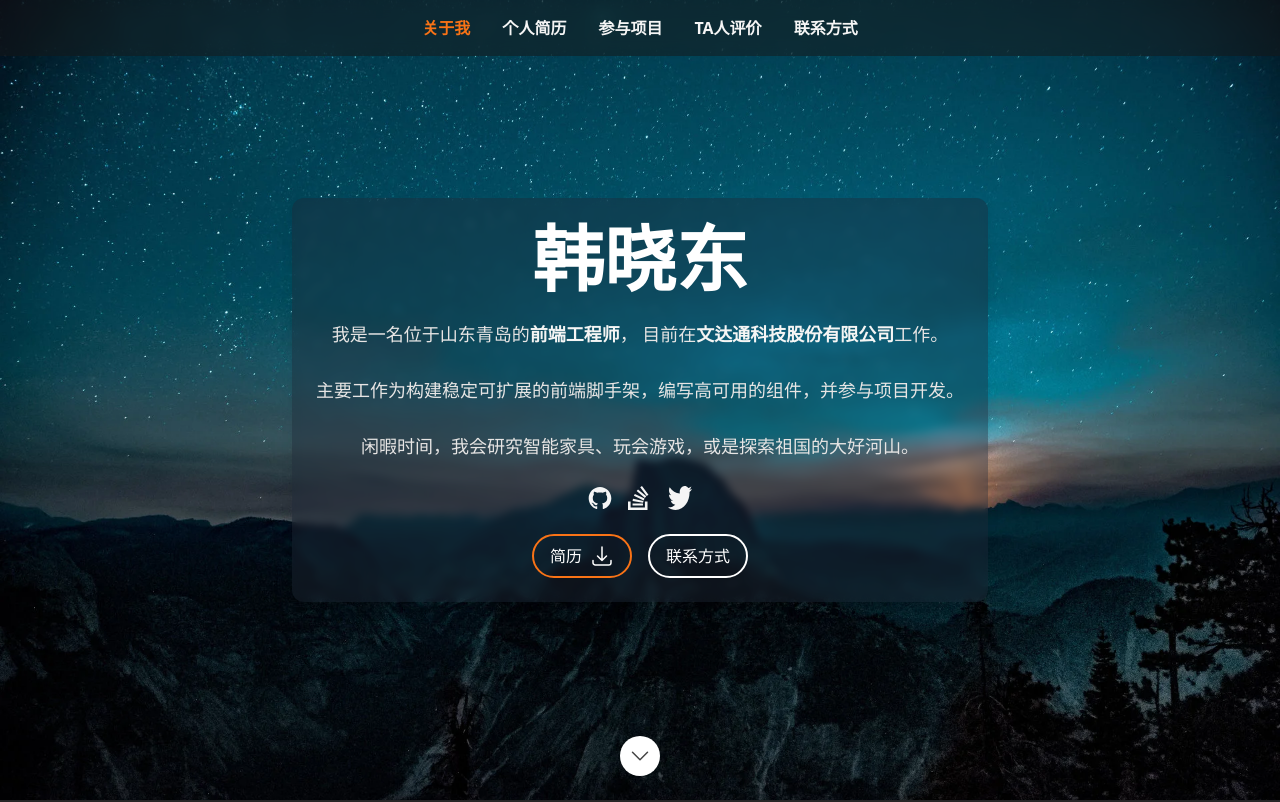
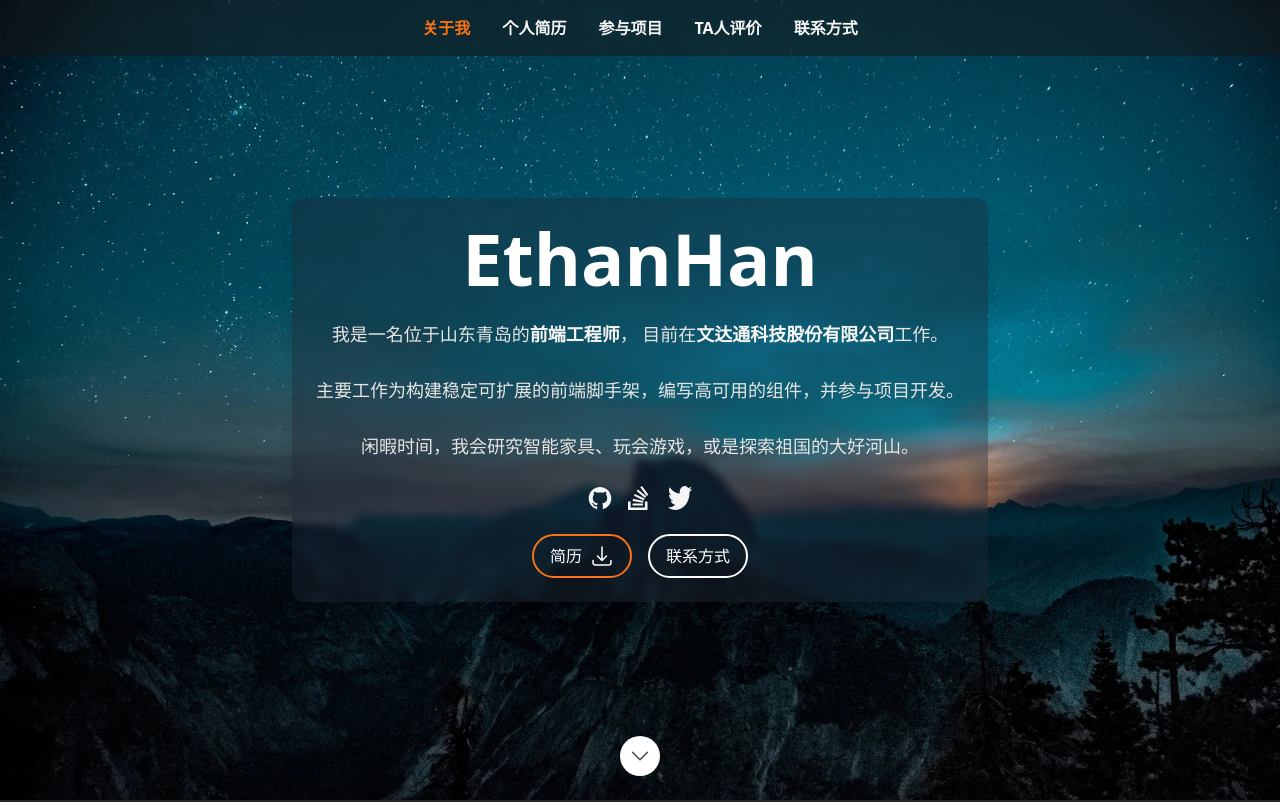
Before and after one commit to Webming19/Resume, a Next.js app: page /Resume/ in a window 1280 px wide. Shown: the top 802 px of the page. Built offline with nearby package versions, Linux system fonts and the light colour scheme.

Commit message:
feat(): 更新简历内容

```diff
--- a/src/data/data.tsx
+++ b/src/data/data.tsx
@@ -32,8 +32,8 @@ import {
 
 // 页面元数据
 export const homePageMeta: HomepageMeta = {
-  title: '前端工程师-韩晓东',
-  description: "使用React Resume Template构建",
+  title: 'EthanHan-前端工程师',
+  description: "",
 };
 export const DevDate = {
   baseURL: '/Resume'
@@ -62,7 +62,7 @@ export const SectionIdName = {
 // hero 部分
 export const heroData: Hero = {
   imageSrc: heroImage,
-  name: '韩晓东',
+  name: 'EthanHan',
   description: (
     <>
       <p className="prose-sm text-stone-200 sm:prose-base lg:prose-lg">
```
